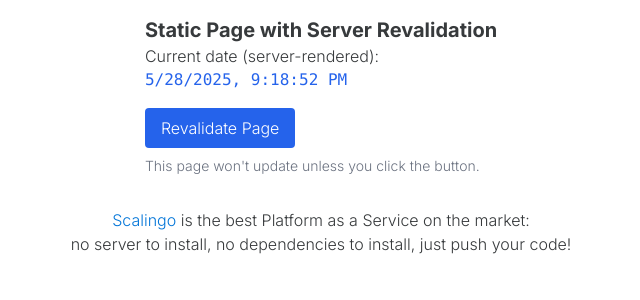
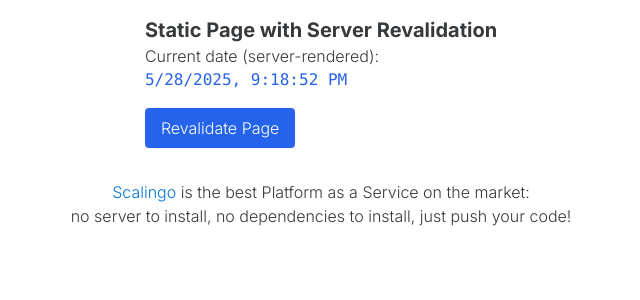
Before and after one commit to sevfurneaux/sample-nextjs-standalone, a Next.js app: page / in a window 1280 px wide. Shown: the top 300 px of the page, without its empty margins (319-959 px from the left). Built offline with nearby package versions, Linux system fonts and the light colour scheme.

Commit message:
Fix build error

```diff
--- a/app/page.tsx
+++ b/app/page.tsx
@@ -26,10 +26,6 @@ export default function HomePage() {
           Revalidate Page
         </button>
       </form>
-
-      <p className="text-sm text-gray-500 mt-2">
-        This page won't update unless you click the button.
-      </p>
     </main>
   );
 }
```
